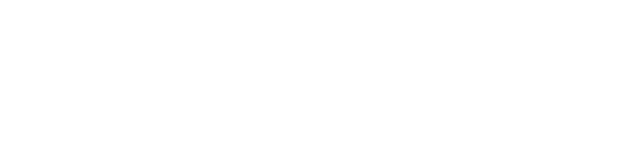
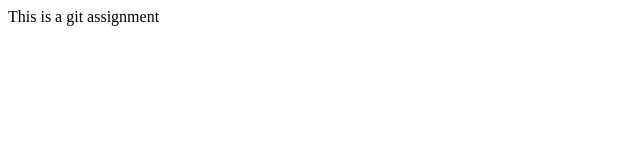
Before and after one commit to SandyCoder17/git_assignment_3, a plain HTML site: page index.html in a window 1280 px wide. Shown: the whole page, without its empty margins (0-640 px from the left). Drawn offline with Linux system fonts and the light colour scheme.

Commit message:
paragraph added

```diff
--- a/index.html
+++ b/index.html
@@ -3,5 +3,6 @@
     <title>index file</title>
 </head>
 <body>
+    <p>This is a git assignment</p>
 </body>
 </html>
```
